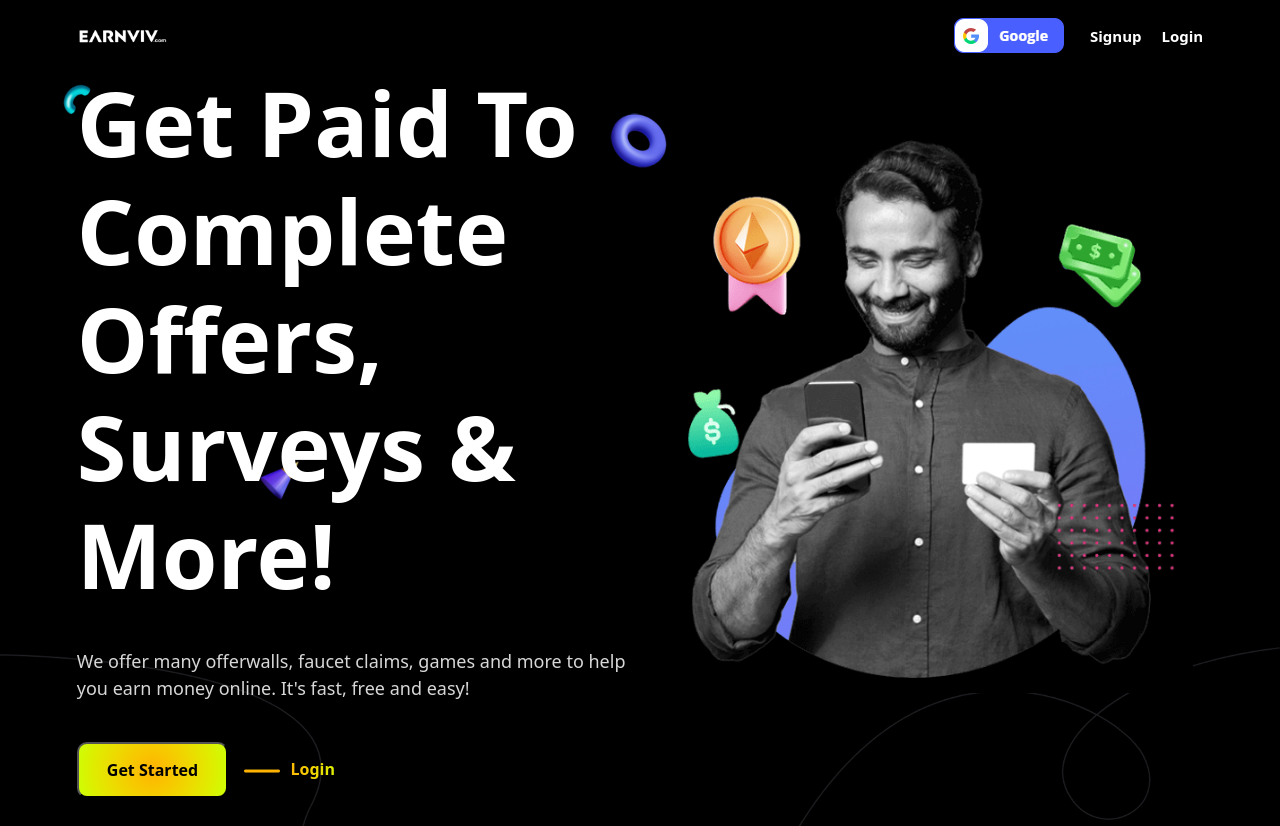
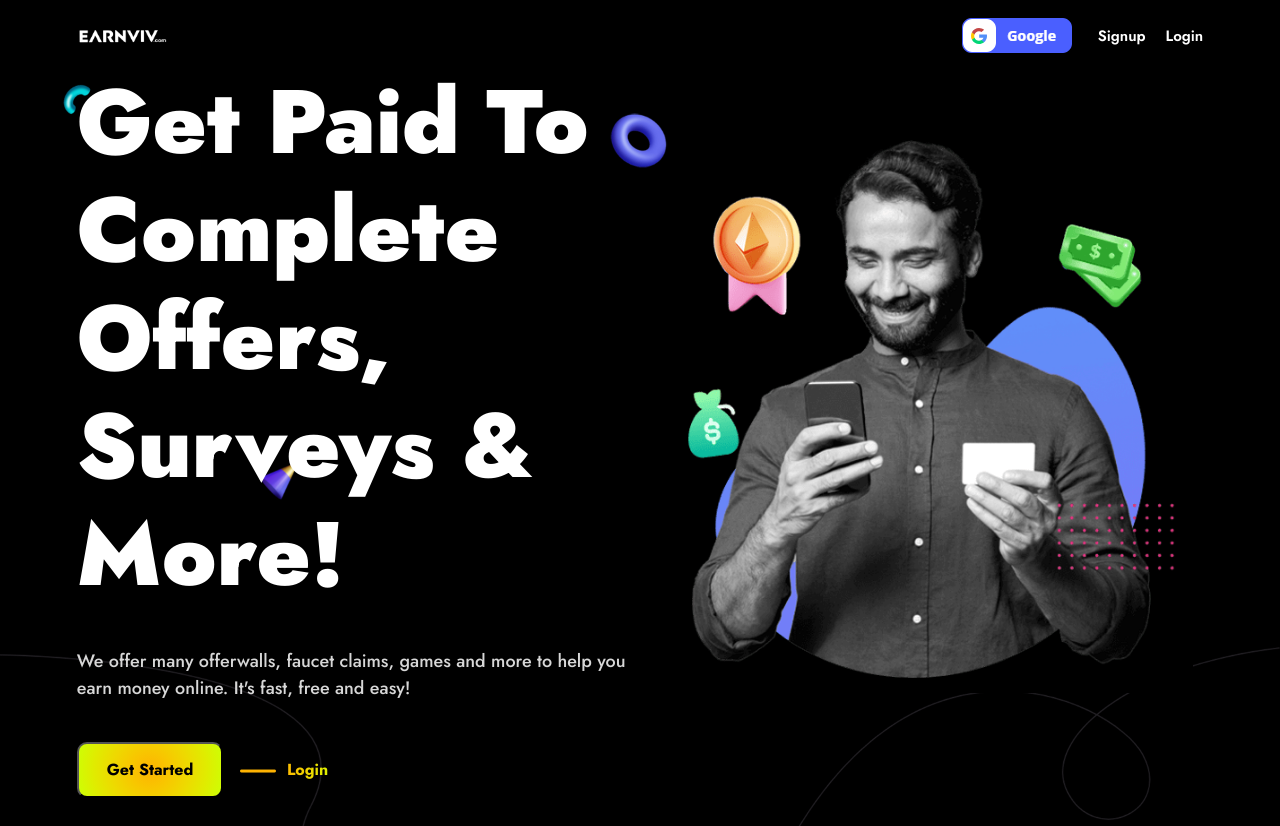
Before and after one commit to Robiul-Haque/earnviv-client-side, a plain HTML site: page index.html in a window 1280 px wide. Shown: the top 826 px of the page. Drawn offline with nearby package versions, Linux system fonts and the light colour scheme.

Commit message:
complete earnviv client side project

```diff
--- a/index.html
+++ b/index.html
@@ -6,6 +6,7 @@
     <title>Earniv</title>
     <link rel="shortcut icon" href="./assets/favicon.ico" type="image/x-icon" />
     <link rel="stylesheet" href="style.css" />
+    <!-- bootstrap 5 cdn link -->
     <link
       href="https://cdn.jsdelivr.net/npm/bootstrap@5.3.3/dist/css/bootstrap.min.css"
       rel="stylesheet"
@@ -15,6 +16,13 @@
     <link
       rel="stylesheet"
       href="https://cdn.jsdelivr.net/npm/swiper@11/swiper-bundle.min.css"
+    />
+    <!-- google jost font cdn link -->
+    <link rel="preconnect" href="https://fonts.googleapis.com" />
+    <link rel="preconnect" href="https://fonts.gstatic.com" crossorigin />
+    <link
+      href="https://fonts.googleapis.com/css2?family=Jost:ital,wght@0,100..900;1,100..900&display=swap"
+      rel="stylesheet"
     />
   </head>
   <body id="bg-img">
@@ -392,21 +400,21 @@
       <p class="second-section">© 2023 Earnviv.com | All rights reserved.</p>
     </footer>
 
+    <!-- bootstrap 5 js cdn link -->
     <script
       src="https://cdn.jsdelivr.net/npm/bootstrap@5.3.3/dist/js/bootstrap.bundle.min.js"
       integrity="sha384-YvpcrYf0tY3lHB60NNkmXc5s9fDVZLESaAA55NDzOxhy9GkcIdslK1eN7N6jIeHz"
       crossorigin="anonymous"
     ></script>
-    <!-- custom scroll btn js -->
 
     <!-- Swiper cdn js link -->
     <script src="https://cdn.jsdelivr.net/npm/swiper@11/swiper-bundle.min.js"></script>
-    <!-- Initialize Swiper -->
+
+    <!-- custome javascript -->
     <script>
-      // Get the button
+      // custom scroll btn js
       var mybutton = document.getElementById("scrollBtn");
 
-      // When the user scrolls down 20px from the top of the document, show the button
       window.onscroll = function () {
         scrollFunction();
       };
@@ -422,12 +430,10 @@
         }
       }
 
-      // When the user clicks on the button, scroll to the top of the document
       function goToTopFun() {
-        // Scroll to the top with smooth behavior
         window.scrollTo({ top: 0, behavior: "smooth" });
       }
-
+      // Initialize Swiper
       let swiper = new Swiper(".mySwiper", {
         breakpoints: {
           // when window width is >= 320px
--- a/style.css
+++ b/style.css
@@ -1,3 +1,17 @@
+html,
+body {
+  /* using google font for website */
+  font-family: "Jost", sans-serif !important;
+  font-optical-sizing: auto !important;
+  font-style: normal !important;
+
+  /* swiper slider css property start */
+  position: relative;
+  height: 100%;
+  box-sizing: border-box;
+  /* swiper slider css property end */
+}
+
 /* header navbar start */
 #bg-img {
   background-image: url("./assets/bg-img.png");
@@ -474,16 +488,6 @@
 /* end statistics area */
 
 /* start testimonials area */
-html,
-body {
-  position: relative;
-  height: 100%;
-}
-
-body {
-  box-sizing: border-box;
-}
-
 .swiper {
   width: 60%;
   height: 100%;
```
